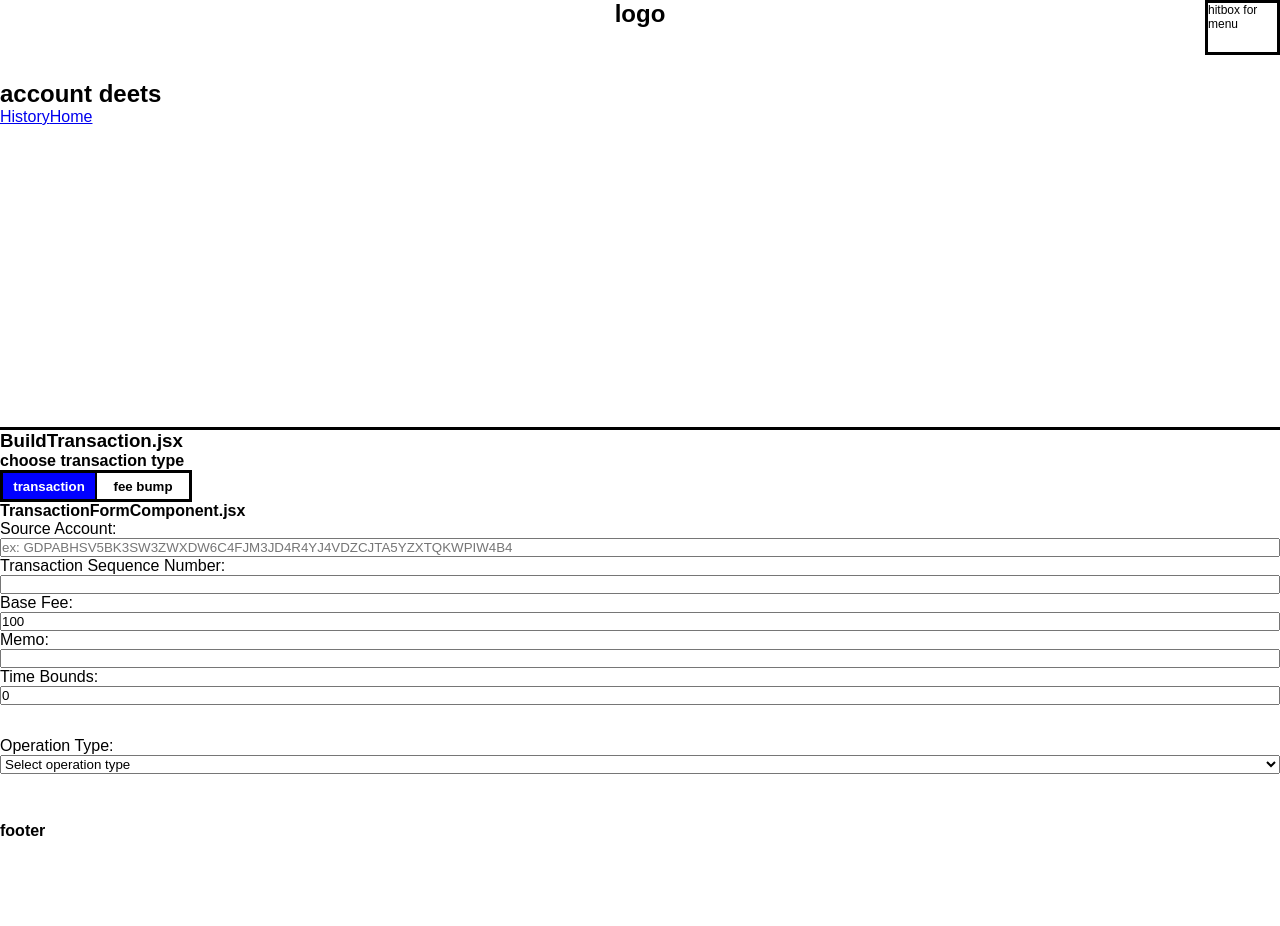
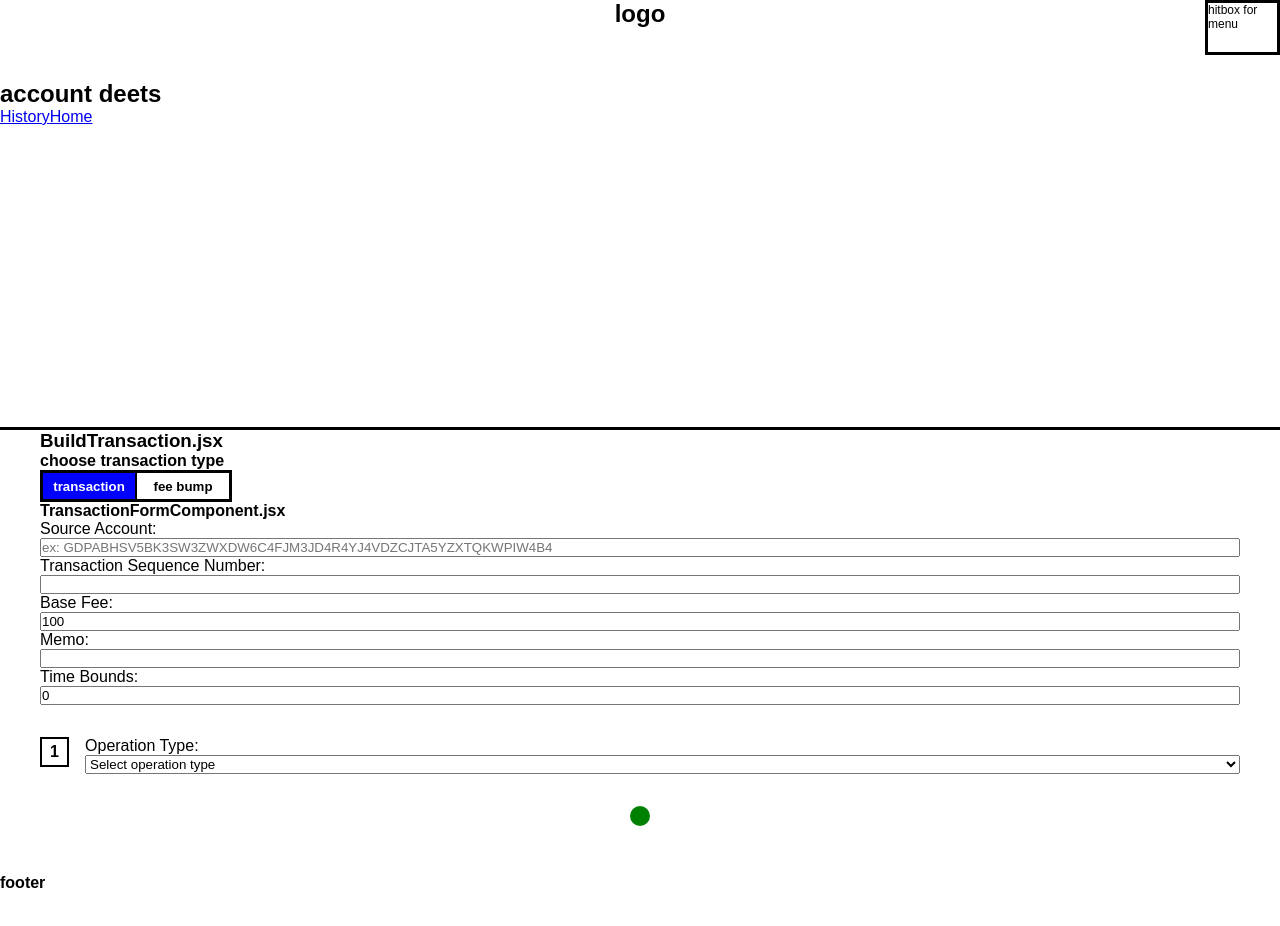
Before and after one commit to aacosta11/stellar-wallet, a React (Create React App) app: page / in a window 1280 px wide. Shown: the top 926 px of the page. Before the commit the page ends 902 px from the top, so only its background shows below. Built offline with nearby package versions, Linux system fonts and the light colour scheme.

Commit message:
stackable operations

```diff
--- a/src/Components/BuildTransaction/Transaction/ChooseOperationComponent.jsx
+++ b/src/Components/BuildTransaction/Transaction/ChooseOperationComponent.jsx
@@ -1,23 +1,25 @@
-import React from "react";
-
-const ChooseOperationComponent = ({setOperation}) => {
-    const { currentOperation, setCurrentOperation } = setOperation;
+import React, { useState } from "react";
+const ChooseOperationComponent = ({setOperation, index}) => {
+    const { addAnOperation } = setOperation;
+    const [operationToAdd,setOperationToAdd] = useState('');
     const handleOperationSelection = e => {
-        setCurrentOperation(e.target.value);
+        setOperationToAdd(e.target.value);
+        addAnOperation(e.target.value,index);
     }
     return (
-        <div>
-            <div className="X X-fd-column">
+        <div className="X X-fd-column">
                 <label htmlFor="operation-type">Operation Type: </label>
                 <select name="operation-type" id="operation-type"
-                onChange={handleOperationSelection} value={currentOperation}
+                onChange={handleOperationSelection} value={operationToAdd}
                 >
                     <option value="">Select operation type</option>
                     <option value="createAccount" disabled>Create Account</option>
                     <option value="payment">Payment</option>
                     <option value="pathPaymentStrictSend" disabled>Path Payment Strict Send</option>
                     <option value="pathPaymentStrictReceive" disabled>Path Payment Strict Receive</option>
-                    <option value="manageSellOffer" disabled>Manage Sell Offer</option>
+
+                    {/* new options will be added slowly */}
+                    {/* <option value="manageSellOffer" disabled>Manage Sell Offer</option>
                     <option value="manageBuyOffer" disabled>Manage Buy Offer</option>
                     <option value="createPassiveSellOffer" disabled>Create Passive Sell Offer</option>
                     <option value="setOptions" disabled>Set Options</option>
@@ -35,9 +37,9 @@ const ChooseOperationComponent = ({setOperation}) => {
                     <option value="clawbackClaimableBalance" disabled>Clawback Claimable Balance</option>
                     <option value="setTrustLineFlags" disabled>Set Trust Line Flags</option>
                     <option value="liquidityPoolDeposit" disabled>Liquidity Pool Deposit</option>
-                    <option value="liquidityPoolWithdraw" disabled>Liquidity Pool Withdraw</option>
+                    <option value="liquidityPoolWithdraw" disabled>Liquidity Pool Withdraw</option> */}
                 </select>
-            </div>
+
         </div>
     )
 }
--- a/src/Components/BuildTransaction/Transaction/OperationFormComponent.jsx
+++ b/src/Components/BuildTransaction/Transaction/OperationFormComponent.jsx
@@ -1,17 +1,38 @@
 import React, { useState } from "react";
 import ChooseOperationComponent from "./ChooseOperationComponent";
 import PaymentFormComponent from "./OperationForms/PaymentFormComponent";
+import "../../../Styles/operation.css";
 const OperationFormComponent = props => {
-    const [currentOperation, setCurrentOperation] = useState('');
+    const [currentOperations, setCurrentOperations] = useState([{operation:'',index:0}]);
     const allOperations = {
         payment: <PaymentFormComponent />
     };
+    const addAnOperation = (operation,index) => {
+        let operationArrayCopy = [...currentOperations];
+        operationArrayCopy[index] = {operation:operation,index:index};
+        setCurrentOperations(operationArrayCopy);
+    }
+    return (
+        <div className="X X-fd-column row-gap-2-rem">
 
-    return (
-        <div className="X X-fd-column">
-            <ChooseOperationComponent setOperation={{currentOperation,setCurrentOperation}}/>
-            {allOperations[currentOperation]}
+            {currentOperations.map((op,i)=>{
+                return (
+                    <div className="X column-gap-1-rem" key={i}>
+                        <div className="X X-jc-center X-ai-center operation-number-box">
+                            <h4>{i + 1}</h4>
+                        </div>
+                        <div className="X X-fd-column width-100-percent">
+                            <ChooseOperationComponent setOperation={{addAnOperation}} index={i}/>
+                            {allOperations[op.operation]}
+                        </div>
+                    </div>
+                )
+            })}
+            <div className="width-100-percent X X-jc-center">
+                <div id="add-operation" class="transition-ease" ></div>
+            </div>
         </div>
+
     )
 }
 export default OperationFormComponent;
--- a/src/Components/BuildTransaction/Transaction/OperationForms/PaymentFormComponent.jsx
+++ b/src/Components/BuildTransaction/Transaction/OperationForms/PaymentFormComponent.jsx
@@ -2,29 +2,52 @@ import React, { useState } from "react";
 import FilterInputs from "../../../Shared/FilterInputs";
 const PaymentFormComponent = props => {
     const { replaceSpecialCharacters, onlyNumbers, onlyIntegers } = FilterInputs;
+    const [destination,setDestination] = useState('');
+    const [asset,setAsset] = useState('native');
+    const [amount,setAmount] = useState(0);
+    const [sourceAccount,setSourceAccount] = useState('');
     const handleNumberInputs = e => {
-
+        const inputName = e.target.name;
+        let inputValue = onlyNumbers(replaceSpecialCharacters(e.target.value));
+        if (inputName === "amount") setAmount(onlyIntegers(inputValue));
+    }
+    const handlePublicKeyInputs = e => {
+        const inputName = e.target.name;
+        let publicKeyFiltered = replaceSpecialCharacters(e.target.value).toUpperCase();
+        inputName === "destination" ? setDestination(publicKeyFiltered) : setSourceAccount(publicKeyFiltered);
     }
     return (
         <div className="X X-fd-column">
             <div className="X X-fd-column">
                 <label htmlFor="destination">Destination: </label>
                 <input type="text" name="destination"
-
                 placeholder="ex: GDPABHSV5BK3SW3ZWXDW6C4FJM3JD4R4YJ4VDZCJTA5YZXTQKWPIW4B4"
+                onChange={handlePublicKeyInputs} value={destination}
                 />
             </div>
             <div className="X X-fd-column">
                 <label htmlFor="asset">Asset: </label>
-                <input type="text" name="asset" />
+                <select name="asset" id="asset"
+                onChange={e=>setAsset(e.target.value)} value={asset}
+                disabled
+                >
+                    <option value="native">Native</option>
+                    <option value="alphanumeric-4">Alphanumeric 4</option>
+                    <option value="alphanumeric-12">Alphanumeric 12</option>
+                </select>
             </div>
             <div className="X X-fd-column">
                 <label htmlFor="amount">Amount: </label>
-                <input type="text" name="amount" />
+                <input type="text" name="amount"
+                onChange={handleNumberInputs} value={amount}
+                />
             </div>
             <div className="X X-fd-column">
                 <label htmlFor="source-account">Source Account: </label>
-                <input type="text" name="source-account" />
+                <input type="text" name="source-account"
+                placeholder="ex: GDPABHSV5BK3SW3ZWXDW6C4FJM3JD4R4YJ4VDZCJTA5YZXTQKWPIW4B4"
+                onChange={handlePublicKeyInputs} value={sourceAccount}
+                />
             </div>
         </div>
     )
--- a/src/Components/Shared/Layout.jsx
+++ b/src/Components/Shared/Layout.jsx
@@ -10,7 +10,9 @@ const Layout = ({ children }) => {
         <NavBarComponent />
         <div id="main-body" className="width-100-percent">
             <Dashboard />
-            <Outlet />
+            <div id="section-content">
+                <Outlet />
+            </div>
         </div>
         <FooterComponent />
         </>
--- a/src/Styles/body.css
+++ b/src/Styles/body.css
@@ -2,3 +2,6 @@
     position: relative;
     top: 5rem;
 }
+#section-content {
+    padding: 0 2.5rem;
+}
--- a/src/Styles/global.css
+++ b/src/Styles/global.css
@@ -130,6 +130,21 @@
 .X-flex-3 {
     flex: 3;
 }
+.X-flex-4 {
+    flex: 4;
+}
+.X-flex-5 {
+    flex: 5;
+}
+.X-flex-6 {
+    flex: 6;
+}
+.X-flex-7 {
+    flex: 7;
+}
+.X-flex-8 {
+    flex: 8;
+}
 /* ----------------------------- justify content ---------------------------- */
 .X-jc-center {
     justify-content: center;
--- /dev/null
+++ b/src/Styles/operation.css
@@ -0,0 +1,16 @@
+.operation-number-box {
+    width: 30px;
+    height: 30px;
+    border: 2px solid black;
+}
+#add-operation {
+    width: 20px;
+    height: 20px;
+    border: 2px solid green;
+    border-radius: 50%;
+    background-color: green;
+}
+#add-operation:hover {
+    transform: scale(110%);
+    /* border-color: black; */
+}
--- a/src/Styles/transaction.css
+++ b/src/Styles/transaction.css
@@ -2,6 +2,7 @@
     width: 12rem;
     height: 2rem;
     border: 3px solid black;
+    cursor: pointer;
 }
 .blackground {
     background-color: black;
```
